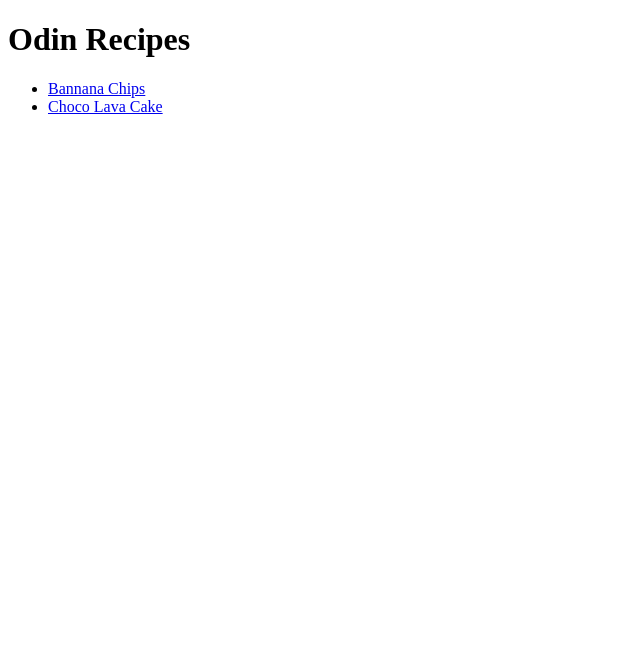
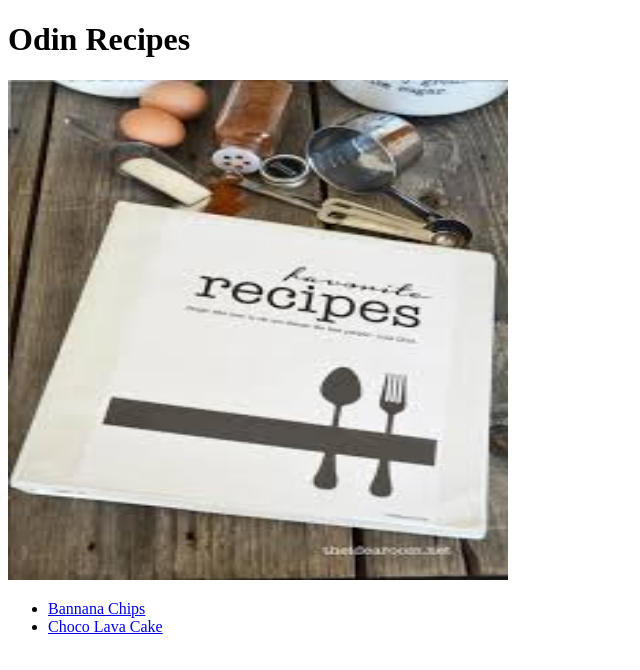
Before and after one commit to shafaq-here/odin-recipes, a plain HTML site: page index.html in a window 1280 px wide. Shown: the whole page, without its empty margins (0-640 px from the left). Drawn offline with Linux system fonts and the light colour scheme.

Commit message:
Add cover image to index.html

```diff
--- a/index.html
+++ b/index.html
@@ -8,6 +8,7 @@
 </head>
 <body>
    <h1>Odin Recipes</h1>
+   <img height="500" width="500" src="./images/recipe_cover.jpg" alt="Odin-Recipes">
    <ul>
        <li><a href="./recipes/bannana_chips.html">Bannana Chips</a></li>
        <li><a href="./recipes/lava_cake.html">Choco Lava Cake</a></li>
```
Also changed, not shown: images/recipe_cover.jpg (added).
